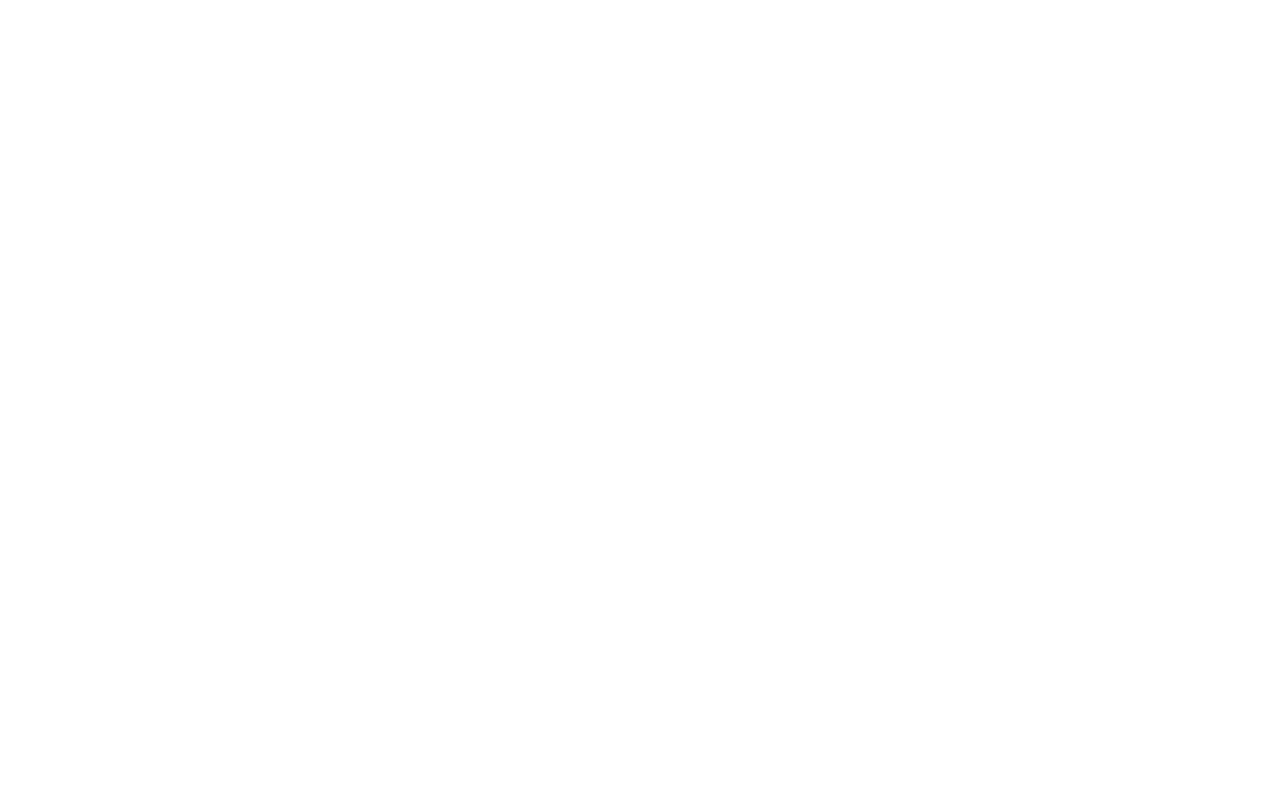
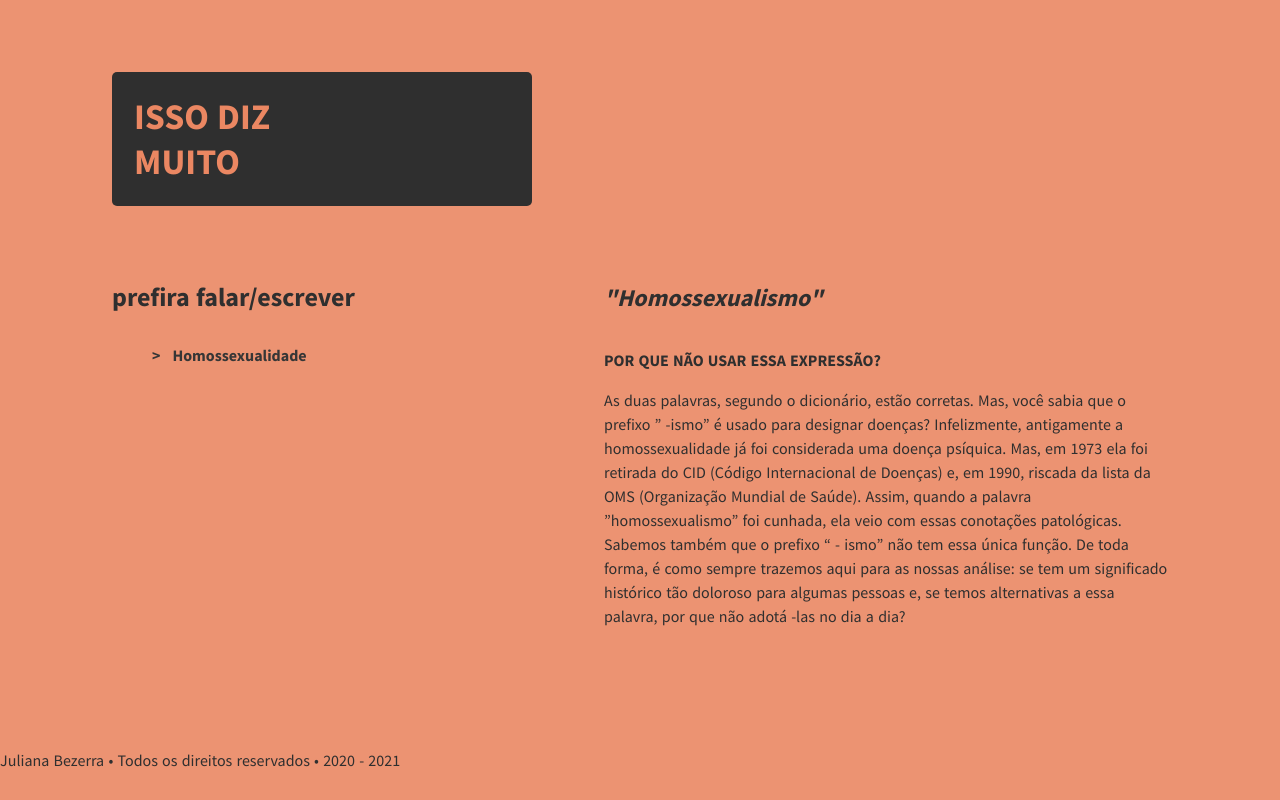
Before and after one commit to nayramartins/isso-diz-muito, a Nuxt app: page /homossexualismo in a window 1280 px wide. Before the commit this address had no page. Built offline with nearby package versions, Linux system fonts and the light colour scheme.

Commit message:
WIP: generic page structure

```diff
--- a/layouts/default.vue
+++ b/layouts/default.vue
@@ -22,6 +22,7 @@ html {
   -moz-osx-font-smoothing: grayscale;
   -webkit-font-smoothing: antialiased;
   box-sizing: border-box;
+  color: #2F2F2F;
 }
 
 *,
@@ -31,35 +32,6 @@ html {
   margin: 0;
 }
 
-.button--green {
-  display: inline-block;
-  border-radius: 4px;
-  border: 1px solid #3b8070;
-  color: #3b8070;
-  text-decoration: none;
-  padding: 10px 30px;
-}
-
-.button--green:hover {
-  color: #fff;
-  background-color: #3b8070;
-}
-
-.button--grey {
-  display: inline-block;
-  border-radius: 4px;
-  border: 1px solid #35495e;
-  color: #35495e;
-  text-decoration: none;
-  padding: 10px 30px;
-  margin-left: 15px;
-}
-
-.button--grey:hover {
-  color: #fff;
-  background-color: #35495e;
-}
-
 ul li {
   list-style: none;
   margin: 32px 0;
--- /dev/null
+++ b/pages/homossexualismo.vue
@@ -0,0 +1,117 @@
+<template>
+	<main class="generic-page">
+    <section class="generic-page__main">
+      <aside class="generic-page__sidebar">
+        <h1>
+          <NuxtLink to="/">
+            Isso diz <br /> muito
+          </NuxtLink>
+        </h1>
+
+        <div class="generic-page__sidebar--list">
+          <h3>prefira falar/escrever</h3>
+
+          <ul>
+            <li>Homossexualidade</li>
+          </ul>
+        </div>
+      </aside>
+      <section class="generic-page__content">
+        <h2>"Homossexualismo"</h2>
+
+        <h3>Por que não usar essa expressão?</h3>
+        <p>As duas palavras, segundo o dicionário, estão corretas. Mas, você sabia que o prefixo ” -ismo” é usado para designar doenças? Infelizmente, antigamente a homossexualidade já foi considerada uma doença psíquica. Mas, em 1973 ela foi retirada do CID (Código Internacional de Doenças) e, em 1990, riscada da lista da OMS (Organização Mundial de Saúde). Assim, quando a palavra ”homossexualismo” foi cunhada, ela veio com essas conotações patológicas. Sabemos também que o prefixo “ - ismo” não tem essa única função. De toda forma, é como sempre trazemos aqui para as nossas análise: se tem um significado histórico tão doloroso para algumas pessoas e, se temos alternativas a essa palavra, por que não adotá -las no dia a dia?</p>
+    </section>
+    </section>
+    <footer>Juliana Bezerra • Todos os direitos reservados • 2020 - 2021</footer>
+	</main>
+</template>
+
+<script>
+export default {
+
+}
+</script>
+
+<style>
+.generic-page {
+  background-color: #ec9372;
+  height: 100vh;
+}
+
+.generic-page__main {
+  display: grid;
+  gap: 72px;
+  grid-template-columns: 420px auto;
+  height: calc(100vh - 50px);
+  padding: 0 112px;
+}
+
+.generic-page__sidebar {
+  margin-top: 72px;
+}
+
+.generic-page__sidebar h1 a {
+  background-color: #2F2F2F;
+  border-radius: 5px;
+  color: #EB8762;
+  display: inline-block;
+  font-size: 36px;
+  margin-bottom: 74px;
+  padding: 22px;
+  text-decoration: none;
+  text-transform: uppercase;
+  width: 100%;
+}
+
+.generic-page__sidebar--list li {
+  color: #363636;
+  font-weight: 700;
+  padding-bottom: 8px;
+}
+
+.generic-page__sidebar--list h3 {
+  font-size: 26px;
+}
+
+.generic-page__sidebar--list li::before {
+  content: '>';
+  margin-right: 12px;
+}
+
+.generic-page__content {
+  margin-top: 280px;
+  line-height: 1.5;
+}
+
+.generic-page__content h2 {
+  margin-bottom: 16px;
+  font-style: italic;
+}
+
+.generic-page__content h3 {
+  font-size: 16px;
+  margin: 32px 0 16px;
+  text-transform: uppercase;
+}
+
+@media (max-width: 1080px) {
+  .generic-page,
+  .generic-page__main {
+    height: auto;
+  }
+
+  .generic-page__main {
+    grid-template-columns: 100%;
+    padding: 0 56px;
+  }
+
+  .generic-page__content {
+    margin-top: 0;
+  }
+
+  .generic-page footer {
+    margin-top: 64px;
+  }
+}
+</style>
--- a/pages/index.vue
+++ b/pages/index.vue
@@ -4,7 +4,7 @@
       <div class="home-title">
         <div class="home-title__box">
           <h1>ISSO DIZ MUITO</h1>
-          <h2>Se faz alguém, nem que seja uma única pessoa, se sentir mal, não deveria caber na nosso vocabulário. O que se tornou popular há alguns anos, pode ser ofensivo hoje. O que era só uma piada ontem, pode pode ser um símbolo de homofobia, transfobia, racismo, falta de consciência de classe, xenofobia, gordofobia ou capacitismo.</h2>
+          <h2>Se faz alguém, nem que seja uma única pessoa, se sentir mal, não deveria caber no nosso vocabulário. O que se tornou popular há alguns anos, pode ser ofensivo hoje. O que era só uma piada ontem, pode pode ser um símbolo de homofobia, transfobia, racismo, falta de consciência de classe, xenofobia, gordofobia ou capacitismo.</h2>
         </div>
       </div>
       <div class="home-snippet">
@@ -13,13 +13,13 @@
             <h3>"Homossexualismo"</h3>
             <p>As duas palavras, segundo o dicionário, estão corretas. Mas, você sabia que o prefixo ”-ismo” é usado também para designar doenças?</p>
 
-            <button class="home-snippet__list--see-more">ver mais >></button>
+            <NuxtLink to="/homossexualismo" class="home-snippet__list--see-more">ver mais >></NuxtLink>
           </li>
           <li>
             <h3>"Dar uma de joão-sem-braço"</h3>
             <p>Uma pessoa que se esquiva de fazer algo dando desculpas que não justificam é bem diferente de uma pessoa que não faz determinada ação por uma deficiência, certo?</p>
 
-            <button class="home-snippet__list--see-more">ver mais >></button>
+            <NuxtLink to="/homossexualismo" class="home-snippet__list--see-more">ver mais >></NuxtLink>
           </li>
         </ul>
       </div>
@@ -34,7 +34,7 @@ export default {}
 
 <style>
 .home {
-  background-color: #EB8762;
+  background-color: #ec9372;
   height: 100vh;
 }
 
@@ -46,9 +46,20 @@ export default {}
   height: calc(100vh - 50px);
 }
 
+.home-title {
+    background-image: url('../assets/images/dots-white-bg.svg'),
+      url('../assets/images/dots-orange-dark-bg.svg');
+    background-position: 0 580px, right 30px;
+    height: 100%;
+    background-repeat: no-repeat;
+    display: flex;
+    align-items: center;
+}
+
 .home-title__box {
   background-color: #363636;
-  padding: 120px;
+  border-radius: 0 10px 10px 0;
+  padding: 112px;
 }
 
 .home-title__box h1 {
@@ -67,7 +78,7 @@ export default {}
 }
 
 .home-snippet {
-  margin: 12px 64px;
+  margin: 12px 112px 12px 64px;
 }
 
 .home-snippet__list {
@@ -78,6 +89,7 @@ export default {}
   font-size: 18px;
   font-style: italic;
   font-weight: 700;
+  margin-bottom: 8px;
   text-transform: uppercase;
 }
 
@@ -99,13 +111,14 @@ export default {}
 }
 
 .home-snippet__list--see-more {
-  background-color: transparent;
-  border: none;
-  border-bottom: 2px solid #2F2F2F;
+  border-bottom: 2px solid #000000;
+  color: #000000;
+  display: inline-block;
   font-family: 'Source Sans Pro', sans-serif;
   font-size: 14px;
   font-weight: 600;
   margin-top: 16px;
+  text-decoration: none;
   text-transform: uppercase;
 }
 
```
Also changed, not shown: assets/images/dots-white-bg.svg (added).
